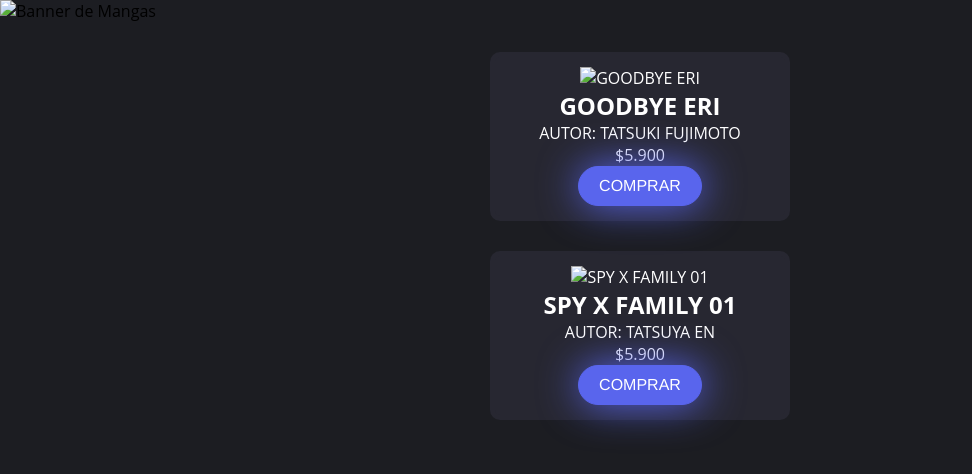
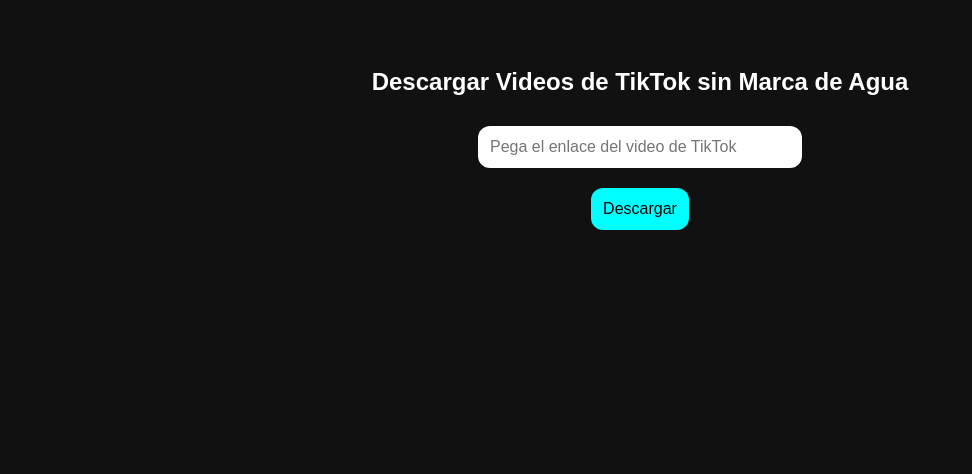
Before and after one commit to eloyh05/AYJP, a plain HTML site: page Index.html in a window 1280 px wide. Shown: the whole page, without its empty margins (0-972 px from the left). Drawn offline with Linux system fonts and the light colour scheme.

Commit message:
Update Index.html

```diff
--- a/Index.html
+++ b/Index.html
@@ -1,25 +1,108 @@
 <!DOCTYPE html>
-<html>
+<html lang="es">
 <head>
-    <title>mangax</title>
-    <link rel="stylesheet" href="style.css">
+  <meta charset="UTF-8">
+  <meta name="viewport" content="width=device-width, initial-scale=1">
+  <title>Descargar TikTok sin Marca de Agua</title>
+  <style>
+    body {
+      background: #111;
+      color: #fff;
+      font-family: sans-serif;
+      display: flex;
+      flex-direction: column;
+      align-items: center;
+      padding: 40px;
+      min-height: 100vh;
+    }
+
+    h2 {
+      margin-bottom: 20px;
+    }
+
+    input, button {
+      padding: 12px;
+      margin: 10px;
+      border-radius: 12px;
+      border: none;
+      outline: none;
+      font-size: 16px;
+    }
+
+    input {
+      width: 300px;
+      max-width: 90%;
+    }
+
+    button {
+      background: #0ff;
+      color: #000;
+      cursor: pointer;
+    }
+
+    #videoContainer {
+      margin-top: 30px;
+      text-align: center;
+    }
+
+    video {
+      max-width: 100%;
+      border-radius: 12px;
+      margin-top: 10px;
+    }
+
+    a {
+      display: inline-block;
+      margin-top: 10px;
+      color: #0ff;
+      text-decoration: none;
+    }
+
+    .error {
+      color: #f66;
+      margin-top: 20px;
+    }
+  </style>
 </head>
 <body>
-    <img src="bannermangas.png" width="375px" alt="Banner de Mangas">
-    <div class="manga manga1">
-        <img src="manga1.png" width="100px" alt="GOODBYE ERI">
-        <h2 title="titulo">GOODBYE ERI</h2>
-        <p title="autor">autor: Tatsuki Fujimoto</p>
-        <p title="precio">$5.900</p>
-        <a class="comprarbuttom" href="#">Comprar</a>
-    </div>
+  <h2>Descargar Videos de TikTok sin Marca de Agua</h2>
+  <input type="text" id="tiktokUrl" placeholder="Pega el enlace del video de TikTok">
+  <button onclick="descargarVideo()">Descargar</button>
 
-    <div class="manga manga2">
-        <img src="manga2.png" width="100px" alt="SPY X FAMILY 01">
-        <h2 title="titulo">SPY X FAMILY 01</h2>
-        <p title="autor">autor: Tatsuya En</p>
-        <p title="precio">$5.900</p>
-        <a class="comprarbuttom" href="#">Comprar</a>
-    </div>
+  <div id="videoContainer"></div>
+
+  <script>
+    async function descargarVideo() {
+      const input = document.getElementById("tiktokUrl");
+      const container = document.getElementById("videoContainer");
+      const url = input.value.trim();
+
+      container.innerHTML = "";
+
+      if (!url.startsWith("http")) {
+        container.innerHTML = "<p class='error'>Por favor ingresa un enlace válido de TikTok.</p>";
+        return;
+      }
+
+      container.innerHTML = "Cargando...";
+
+      try {
+        const response = await fetch(`https://tikwm.com/api/?url=${encodeURIComponent(url)}`);
+        const data = await response.json();
+
+        if (data.code === 0 && data.data && data.data.play) {
+          container.innerHTML = `
+            <video src="${data.data.play}" controls></video>
+            <br><a href="${data.data.play}" download>Descargar video sin marca de agua</a>
+          `;
+        } else {
+          container.innerHTML = "<p class='error'>No se pudo obtener el video. Intenta con otro enlace.</p>";
+        }
+      } catch (err) {
+        container.innerHTML = "<p class='error'>Error al conectar con el servidor. Intenta más tarde.</p>";
+        console.error(err);
+      }
+    }
+  </script>
 </body>
 </html>
```
